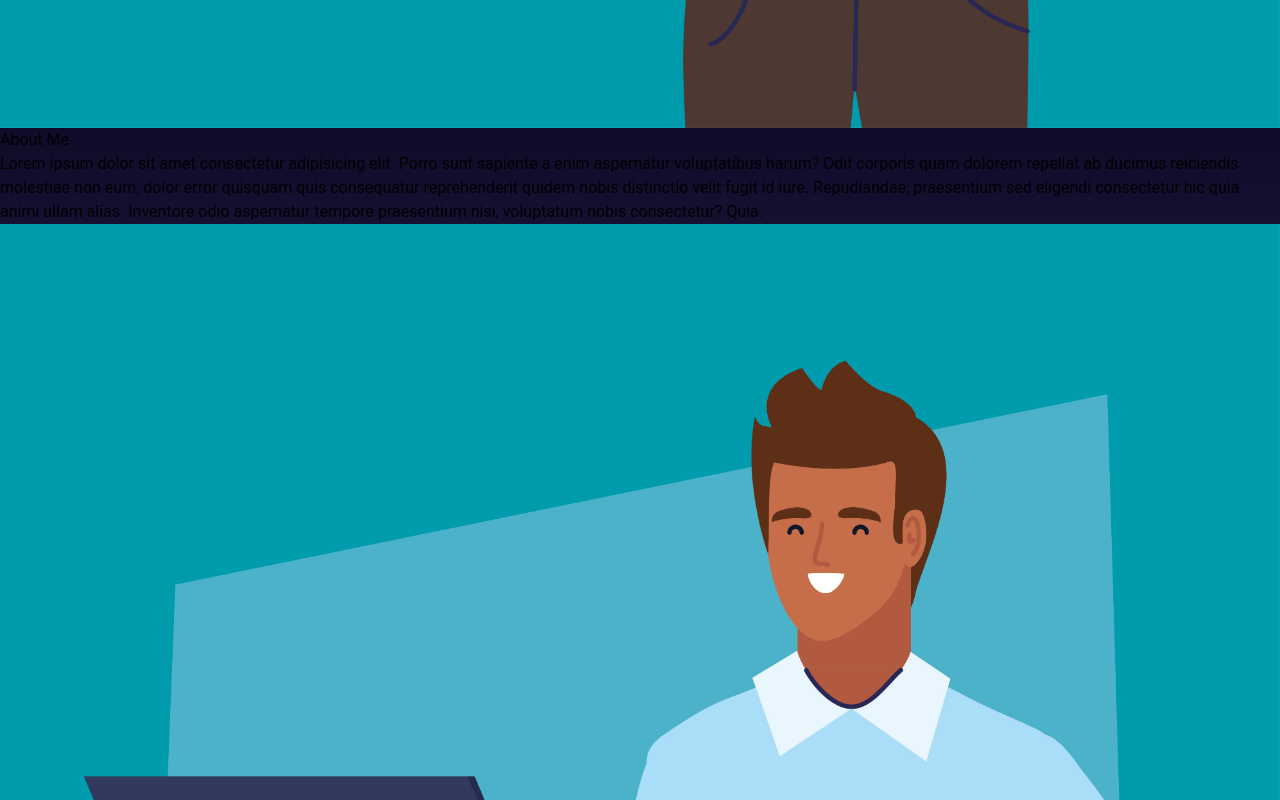
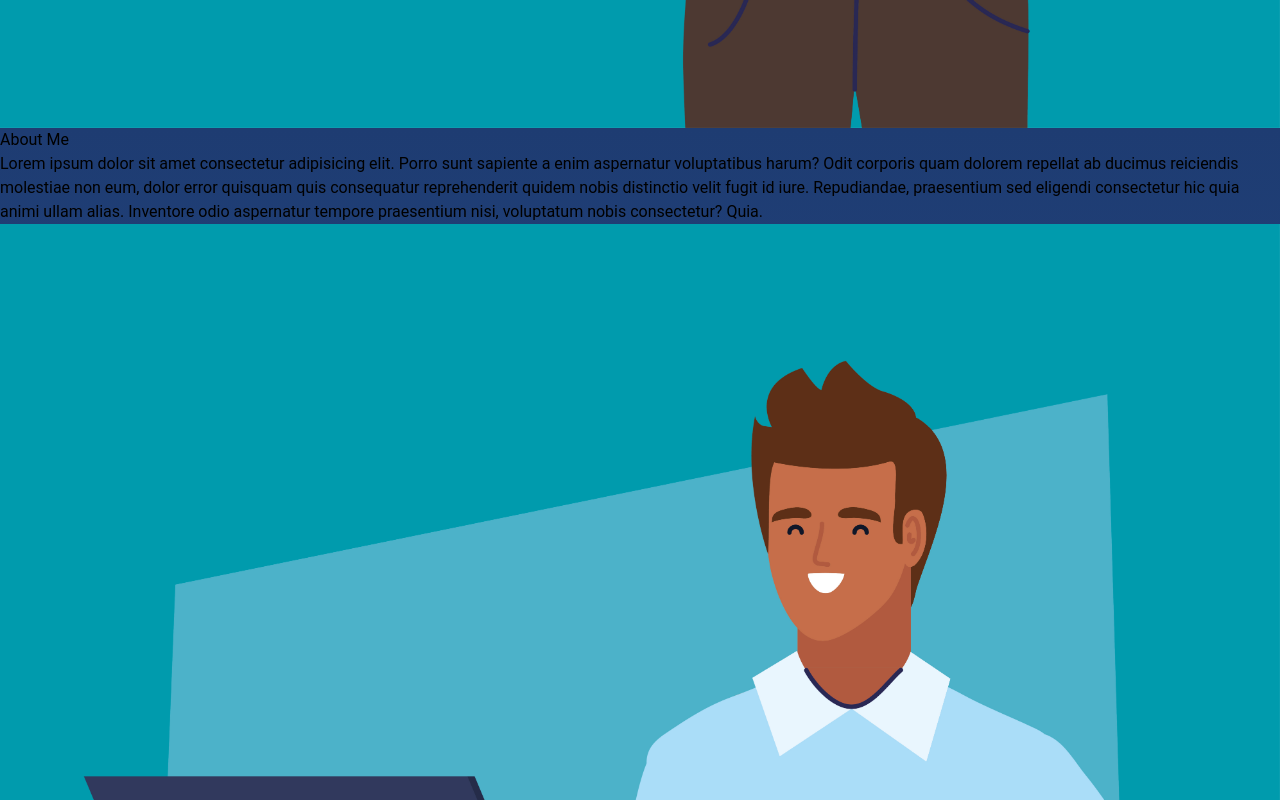
Before and after one commit to UzairAhmad1434/Portfolio-React, a React (Vite) app: page / in a window 1280 px wide. Shown: the part 1440-2240 px from the top of the page. Built offline with nearby package versions, Linux system fonts and the light colour scheme.

Commit message:
add content in about page

```diff
--- a/src/App.jsx
+++ b/src/App.jsx
@@ -27,7 +27,7 @@ function App() {
             <h1 className='ml-12 text-5xl text-yellow-500'>Uzair Ahmad Khan</h1>
             <p className='leading-normal ml-12 text-4xl'>I'm a Web Designer <span className='text-yellow-500'>&</span> Frontend<br /> Developer</p>
             <div className='w-auto p-4'>
-              <button className='px-4 py-2 ml-6 m-2 rounded-3xl text-xl w-64 bg-yellow-500 text-none'>Download CV</button>
+              <button className='px-4 py-2 ml-6 m-2 rounded-3xl text-xl w-64  bg-yellow-500 text-white hover:bg-transparent hover: border-yellow-500 hover: text-yellow-500'>Download CV</button>
               <button className='px-4 py-2 m-2 rounded-3xl text-xl w-64 border-2 border-yellow-500 text-yellow-500'>Let's Talk</button>
             </div>
           </div>
@@ -37,12 +37,12 @@ function App() {
         </div>
       </div>
 
-      <div className="About_me flex justify-around  gap-4 max-md:flex-col items-center main text-white w-full  h-screen ">
+      <div className="About_me flex  flex-row-reverse justify-around  gap-4 max-md:flex-col items-center  text-white w-full  h-screen ">
         <div className="left w-3/5 flex  flex-col  ">
-          <h1 className='leading-normal ml-12 text-3xl  text-start'>About <span className='text-yellow-500'>Me</span></h1>
+          <h1 className='leading-normal ml-12 text-4xl  text-start'>About <span className='text-yellow-500'>Me</span></h1>
           <p className='leading-normal ml-12 text-xl w-2/3'>Lorem ipsum dolor sit amet consectetur adipisicing elit. Porro sunt sapiente a enim aspernatur voluptatibus harum? Odit corporis quam dolorem repellat ab ducimus reiciendis molestiae non eum, dolor error quisquam quis consequatur reprehenderit quidem nobis distinctio velit fugit id iure. Repudiandae, praesentium sed eligendi consectetur hic quia animi ullam alias. Inventore odio aspernatur tempore praesentium nisi, voluptatum nobis consectetur? Quia.</p>
         </div>
-        <div className="right w-2/5 ">
+        <div className="right flex items-center justify-center w-2/5 ">
             <img className='w-96' src="./image/1.jpg" alt="imggg" />
           </div>
       </div>
--- a/src/index.css
+++ b/src/index.css
@@ -4,6 +4,10 @@
 @import url('https://fonts.googleapis.com/css2?family=Roboto:ital,wght@0,100;0,300;0,400;0,500;0,700;0,900;1,100;1,300;1,400;1,500;1,700;1,900&display=swap');
 
 .main{
-  background: linear-gradient(#0f0c29,#302b63,#24243e);
+  background: linear-gradient(#1e3c72,#243B55);
   font-family: 'Roboto', sans-serif;
 }
+.About_me{
+  background: linear-gradient(#1e3c72,#2a5298);
+  font-family: 'Roboto', sans-serif;
+}
```
